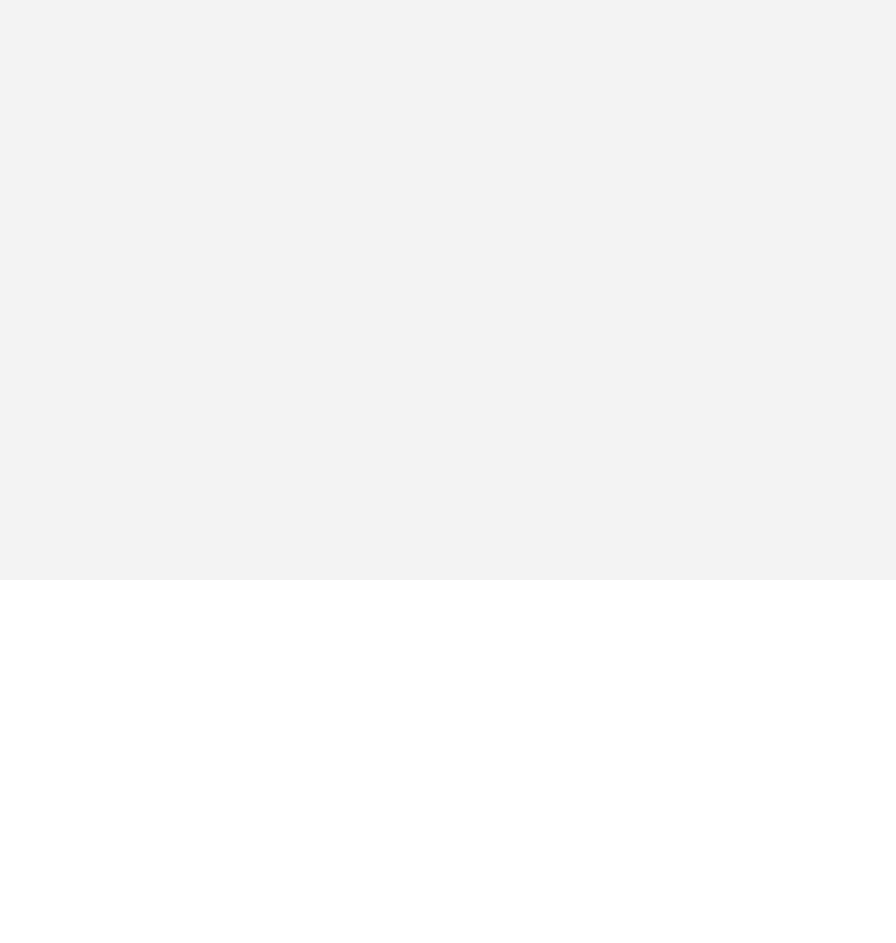
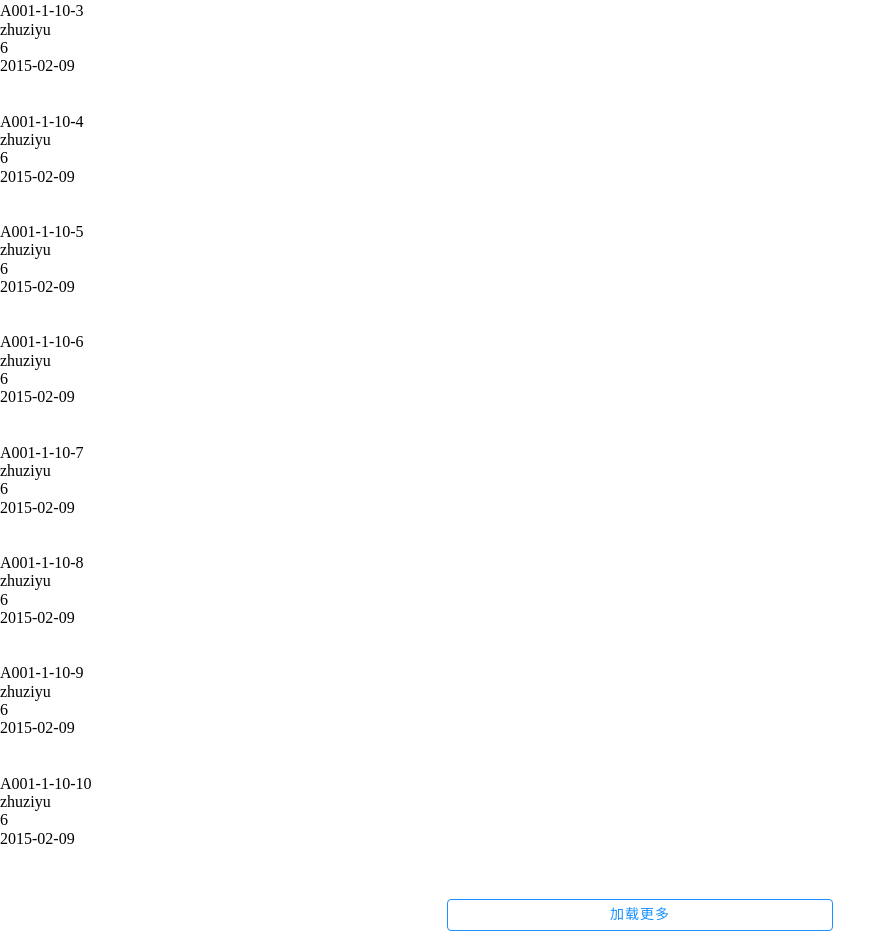
Before and after one commit to lei-zhu/react-paging-list, a React app: page / in a window 1280 px wide. Shown: the part 220-1163 px from the top of the page, without its empty margins (0-896 px from the left). Before the commit the page ends 800 px from the top, so only its background shows below. Built offline with nearby package versions, Linux system fonts and the light colour scheme.

Commit message:
实现PagingList组件并完善子组件逻辑

```diff
--- a/config/webpack.common.js
+++ b/config/webpack.common.js
@@ -12,7 +12,7 @@ module.exports = {
   },
   output: {
     path: path.join(__dirname, './../', 'dist'),
-    filename: '[name].[contentHash].bundle.js',
+    filename: '[name].[hash].bundle.js',
   },
   module: {
     rules: [
--- a/config/webpack.dev.js
+++ b/config/webpack.dev.js
@@ -9,5 +9,6 @@ module.exports = merge(common, {
     contentBase: path.join(__dirname, './../', 'dist'),
     compress: true,
     port: 3000,
+    hot: true,
   },
 });
--- a/src/components/ListView/index.tsx
+++ b/src/components/ListView/index.tsx
@@ -4,18 +4,18 @@ import './style.less';
 import SVG_CAT from '../../assets/cat.svg';
 import SVG_PANDA from '../../assets/panda.svg';
 
-export interface IListItem {
-  id: any;
+export interface IListViewOptions {
+  firstLoadingText?: string; // 第一次加载时显示的文本
+  listEmptyText?: string; // 列表为空时显示的文本
 }
 
 export interface IListViewProps<T> {
-  pageNumber: number; // 当前页
-  pageSize: number; // 每页记录数
+  pageNumber: number; // 当前页码
+  pageSize: number; // 每页数量
   dataLoading: boolean; // 数据加载中
   dataListPerPage: Array<T>; // 每页数据集
   totalCount: number; // 总记录数
-  firstLoadingText: string; // 第一次加载时显示的文本
-  listEmptyText: string; // 列表为空时显示的文本
+  options: IListViewOptions;
   renderItem: Function; // 渲染每一项的回调函数
 }
 
@@ -24,7 +24,7 @@ export interface IListViewState<T> {
   totalPages: Number; // 总页数
 }
 
-class ListView<T extends IListItem> extends PureComponent<IListViewProps<T>, IListViewState<T>> {
+class ListView<T> extends PureComponent<IListViewProps<T>, IListViewState<T>> {
   constructor(props: IListViewProps<T>) {
     super(props);
 
@@ -78,19 +78,9 @@ class ListView<T extends IListItem> extends PureComponent<IListViewProps<T>, ILi
     return null;
   }
 
-  renderListItem = (item: T) => {
-    const { id } = item;
-    const { renderItem } = this.props;
-
-    return (
-      <div key={id} className="list_item">
-        {renderItem()}
-      </div>
-    );
-  }
-
   renderFirstLoading = () => {
-    const { firstLoadingText } = this.props;
+    const { options } = this.props;
+    const { firstLoadingText } = options;
     return (
       <div className="list_loading">
         <img src={SVG_PANDA} alt="" />
@@ -101,7 +91,8 @@ class ListView<T extends IListItem> extends PureComponent<IListViewProps<T>, ILi
   }
 
   renderListNothing = () => {
-    const { listEmptyText } = this.props;
+    const { options } = this.props;
+    const { listEmptyText } = options;
     return (
       <div className="list_nothing">
         <img src={SVG_CAT} alt="" />
@@ -113,6 +104,7 @@ class ListView<T extends IListItem> extends PureComponent<IListViewProps<T>, ILi
 
   render() {
     const { totalPages, dataList } = this.state;
+    const { dataLoading, renderItem } = this.props;
 
     if (totalPages === -1) {
       return (
@@ -122,7 +114,7 @@ class ListView<T extends IListItem> extends PureComponent<IListViewProps<T>, ILi
       );
     }
 
-    if (totalPages === 0) {
+    if (totalPages === 0 && dataLoading === false) {
       return (
         <div className="rpl_list_view">
           {this.renderListNothing()}
@@ -130,7 +122,7 @@ class ListView<T extends IListItem> extends PureComponent<IListViewProps<T>, ILi
       );
     }
 
-    const content = dataList.map((item: T) => this.renderListItem(item));
+    const content = dataList.map((item: T) => renderItem(item));
     return (
       <div className="rpl_list_view">
         {content}
--- a/src/components/ListView/style.less
+++ b/src/components/ListView/style.less
@@ -1,6 +1,10 @@
 @import './../index.less';
 
-.rpl_list_view:extend(.flex_column) {
+.rpl_list_view:extend(.flex_column_center) {
+  align-items: unset;
+  height: 100%;
+  width: 100%;
+  overflow-y: scroll;
 
   & > .list_item:extend(.flex_column) {
     min-height: 30px;
@@ -9,7 +13,6 @@
 
   & > .list_nothing:extend(.flex_column_center),
   & > .list_loading:extend(.flex_column_center) {
-    height: 300px;
 
     & > img {
       width: 70px;
--- a/src/components/LoadMore/index.tsx
+++ b/src/components/LoadMore/index.tsx
@@ -1,30 +1,41 @@
 import React from 'react';
 import './style.less';
 
-export interface ILoadMoreProps {
-  pageNumber: number; // 当前页
-  pageSize: number; // 每页记录数
-  dataLoading: boolean; // 数据加载中
-  totalCount: number; // 总记录数
+export interface ILoadMoreOptions {
   loadingText?: string; // 加载时显示的文本
   loadBtnText?: string; // 加载下一页按钮的文本
   noMoreText?: string; // 所有页数据均已加载的提示文本
+}
+
+export interface ILoadMoreProps {
+  pageNumber: number; // 当前页码
+  pageSize: number; // 每页数量
+  dataLoading: boolean; // 数据加载中
+  totalCount: number; // 总记录数
+  options: ILoadMoreOptions;
   onLoadBtnClick: Function; // 加载下一页按钮的回调函数
 }
 
 const LoadMore: React.FC<ILoadMoreProps> = (props: ILoadMoreProps) => {
   const {
     pageNumber, pageSize, dataLoading, totalCount,
-    loadingText, loadBtnText, noMoreText,
-    onLoadBtnClick,
+    options, onLoadBtnClick,
   } = props;
+  const { loadingText, loadBtnText, noMoreText } = options;
 
   const totalPages = Math.floor((totalCount % pageSize === 0)
     ? (totalCount / pageSize)
     : (totalCount / pageSize + 1));
 
-  let content;
-  if (dataLoading === true) {
+  if (dataLoading === true && pageNumber === 1 && totalCount === 0) {
+    return (
+      <div className="rpl_load_more">
+        <></>
+      </div>
+    );
+  }
+
+  if (dataLoading === true && pageNumber >= 1 && totalCount > 0) {
     return (
       <div className="rpl_load_more">
         <div className="load_status_text">
@@ -34,24 +45,15 @@ const LoadMore: React.FC<ILoadMoreProps> = (props: ILoadMoreProps) => {
     );
   }
 
-  if (dataLoading === false && totalCount === 0) {
-    return (
-      <div className="rpl_load_more">
-        <></>
-      </div>
-    );
-  }
-
+  let content;
   if (dataLoading === false
     && totalCount > 0
     && pageNumber < totalPages) {
     content = (
       <div
         className="load_btn"
-        role="button"
-        tabIndex={0}
         onClick={() => onLoadBtnClick()}
-        onKeyDown={() => onLoadBtnClick()}
+        aria-hidden="true"
       >
         <span>{loadBtnText}</span>
       </div>
@@ -70,9 +72,11 @@ const LoadMore: React.FC<ILoadMoreProps> = (props: ILoadMoreProps) => {
 };
 
 LoadMore.defaultProps = {
-  loadingText: '加载中...',
-  loadBtnText: '加载更多',
-  noMoreText: '没有了',
+  options: {
+    loadingText: '加载中...',
+    loadBtnText: '加载更多',
+    noMoreText: '没有了',
+  },
 };
 
 export default LoadMore;
--- /dev/null
+++ b/src/components/PagingList/index.tsx
@@ -0,0 +1,106 @@
+/* eslint-disable react-hooks/exhaustive-deps */
+import React, { useState, useEffect } from 'react';
+import ListView, { IListViewOptions } from '../ListView';
+import LoadMore, { ILoadMoreOptions } from '../LoadMore';
+import './style.less';
+
+export interface IPageRequestParams {
+  pageNumber: number;
+  pageSize: number;
+}
+
+export interface IPagedResult {
+  dataList: Array<any>;
+  total: number;
+}
+
+export interface IPagingListProps {
+  pageSize: number; // 每页数量
+  requestData: (params: IPageRequestParams) => IPagedResult; // 请求页面数据的回调函数
+  renderItem: (item: any) => React.ReactNode; // 渲染列表项的回调函数
+  listViewOptions?: IListViewOptions;
+  loadMoreOptions?: ILoadMoreOptions;
+}
+
+const PagingList: React.FC<IPagingListProps> = (props: IPagingListProps) => {
+  const {
+    pageSize, requestData, renderItem,
+    listViewOptions, loadMoreOptions,
+  } = props;
+
+  const [pageNum, setPageNum] = useState(1);
+  const [dataLoading, setDataLoading] = useState(false);
+  const [pagedResult, setPagedResult] = useState<any>(null);
+  const [dataListPerPage, setDataListPerPage] = useState<any>(null);
+  const [totalCount, setTotalCount] = useState<any>(0);
+
+  const loadNextPageData = (pageNumber: number) => {
+    setDataLoading(true);
+
+    setTimeout(() => {
+      const result = requestData({ pageSize, pageNumber });
+      setPagedResult(result);
+
+      setPageNum(pageNumber);
+      setDataLoading(false);
+    }, 3000);
+  };
+
+  useEffect(() => {
+    loadNextPageData(pageNum);
+  }, []);
+
+  useEffect(() => {
+    if (pagedResult) {
+      const { dataList, total } = pagedResult;
+      setDataListPerPage(dataList);
+      setTotalCount(total);
+    }
+  }, [pageNum, dataLoading]);
+
+  return (
+    <div className="paging_list">
+      <ListView
+        pageNumber={pageNum}
+        pageSize={pageSize}
+        dataLoading={dataLoading}
+        dataListPerPage={dataListPerPage}
+        totalCount={totalCount}
+        renderItem={renderItem}
+        options={{
+          firstLoadingText: listViewOptions?.firstLoadingText,
+          listEmptyText: listViewOptions?.listEmptyText,
+        }}
+      />
+      <LoadMore
+        pageNumber={pageNum}
+        pageSize={pageSize}
+        totalCount={totalCount}
+        dataLoading={dataLoading}
+        options={{
+          loadingText: loadMoreOptions?.loadingText,
+          loadBtnText: loadMoreOptions?.loadBtnText,
+          noMoreText: loadMoreOptions?.noMoreText,
+        }}
+        onLoadBtnClick={() => {
+          loadNextPageData(pageNum + 1);
+        }}
+      />
+    </div>
+  );
+};
+
+PagingList.defaultProps = {
+  pageSize: 10,
+  listViewOptions: {
+    firstLoadingText: '正在努力加载哟',
+    listEmptyText: '矮油，什么都没有耶',
+  },
+  loadMoreOptions: {
+    loadingText: '加载中...',
+    loadBtnText: '加载更多',
+    noMoreText: '没有了',
+  },
+};
+
+export default PagingList;
--- /dev/null
+++ b/src/components/PagingList/style.less
@@ -0,0 +1,6 @@
+@import './../index.less';
+
+.paging_list:extend(.flex_column_center) {
+  flex: 1;
+  width: 100%;
+}
--- a/src/pages/App.less
+++ b/src/pages/App.less
@@ -4,6 +4,4 @@
   flex-direction: column;
   width: 100%;
   height: 100vh;
-  background-color: #f3f3f3;
-  overflow-y: scroll;
 }
--- a/src/pages/App.tsx
+++ b/src/pages/App.tsx
@@ -1,29 +1,66 @@
 import React, { PureComponent } from 'react';
-import ListView from '../components/ListView';
-import LoadMore from '../components/LoadMore';
+import PagingList, { IPageRequestParams, IPagedResult } from '../components/PagingList';
 
 import './App.less';
 
+interface IDataObj {
+  id: string;
+  name: string;
+  age: number;
+  birthday: string;
+}
+
 export default class App extends PureComponent {
+  item: IDataObj = {
+    id: 'A001',
+    name: 'zhuziyu',
+    age: 6,
+    birthday: '2015-02-09',
+  };
+
+  requestData = (params: IPageRequestParams) => {
+    const { item } = this;
+    const { pageNumber, pageSize } = params;
+
+    const dataList: Array<IDataObj> = [];
+    for (let i = 1; i <= 10; i++) {
+      const newItem = { ...item };
+
+      const id = `${item.id}-${pageNumber}-${pageSize}-${i}`;
+      newItem.id = id;
+
+      dataList.push(newItem);
+    }
+
+    const result: IPagedResult = {
+      total: 68,
+      dataList,
+    };
+
+    return result;
+  }
+
   render() {
     return (
       <div className="app">
-        <ListView
-          pageNumber={1}
+        <PagingList
           pageSize={10}
-          dataLoading={false}
-          dataListPerPage={[]}
-          totalCount={0}
-          renderItem={() => {}}
-          firstLoadingText="正在努力加载哟"
-          listEmptyText="矮油，什么都没有耶"
-        />
-        <LoadMore
-          pageNumber={1}
-          pageSize={10}
-          totalCount={0}
-          dataLoading={false}
-          onLoadBtnClick={() => {}}
+          requestData={this.requestData}
+          renderItem={(item: IDataObj) => {
+            const {
+              id, name, age, birthday,
+            } = item;
+            return (
+              <div key={item.id} className="list_item">
+                <div>{id}</div>
+                <div>{name}</div>
+                <div>{age}</div>
+                <div>{birthday}</div>
+                <br />
+                <br />
+              </div>
+            );
+          }}
         />
       </div>
     );
```
Also changed, not shown: .eslintrc.js.
